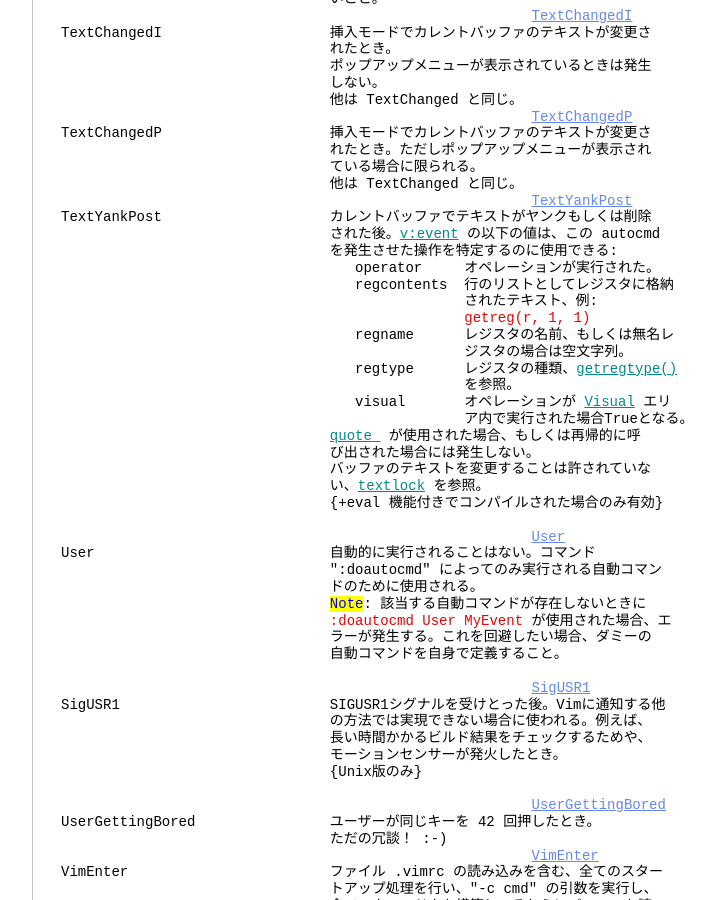
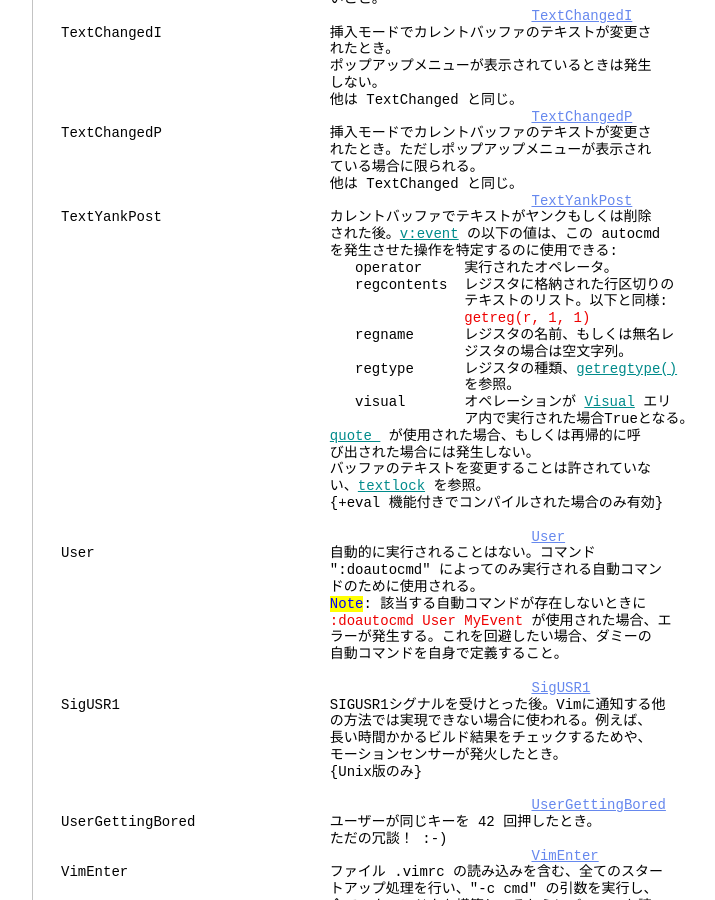
Before and after one commit to vim-jp/vimdoc-ja, a Jekyll site: the page built from autocmd.html, in a window 1280 px wide and 900 px high, scrolled down 19323 px. Shown: the whole window, without its empty margins (340-1055 px from the left). Built offline with Jekyll 4.4.1, drawn with Linux system fonts in a browser that asks for light colours; nearby versions of some CDN libraries; comment, search, counter and statistics services are not loaded.

Commit message:
Generated by GitHub workflow 1268712186
https://github.com/vim-jp/vimdoc-ja-working/actions/runs/1268712186

```diff
--- a/autocmd.html
+++ b/autocmd.html
@@ -1156,9 +1156,9 @@ TextChangedP&nbsp;&nbsp;&nbsp;&nbsp;&nbsp;&nbsp;&nbsp;&nbsp;&nbsp;&nbsp;&nbsp;&n
 TextYankPost&nbsp;&nbsp;&nbsp;&nbsp;&nbsp;&nbsp;&nbsp;&nbsp;&nbsp;&nbsp;&nbsp;&nbsp;&nbsp;&nbsp;&nbsp;&nbsp;&nbsp;&nbsp;&nbsp;&nbsp;カレントバッファでテキストがヤンクもしくは削除<br>
 &nbsp;&nbsp;&nbsp;&nbsp;&nbsp;&nbsp;&nbsp;&nbsp;&nbsp;&nbsp;&nbsp;&nbsp;&nbsp;&nbsp;&nbsp;&nbsp;&nbsp;&nbsp;&nbsp;&nbsp;&nbsp;&nbsp;&nbsp;&nbsp;&nbsp;&nbsp;&nbsp;&nbsp;&nbsp;&nbsp;&nbsp;&nbsp;された後。<a class="Identifier" href="eval.html#v:event">v:event</a>&nbsp;の以下の値は、この autocmd<br>
 &nbsp;&nbsp;&nbsp;&nbsp;&nbsp;&nbsp;&nbsp;&nbsp;&nbsp;&nbsp;&nbsp;&nbsp;&nbsp;&nbsp;&nbsp;&nbsp;&nbsp;&nbsp;&nbsp;&nbsp;&nbsp;&nbsp;&nbsp;&nbsp;&nbsp;&nbsp;&nbsp;&nbsp;&nbsp;&nbsp;&nbsp;&nbsp;を発生させた操作を特定するのに使用できる:<br>
-&nbsp;&nbsp;&nbsp;&nbsp;&nbsp;&nbsp;&nbsp;&nbsp;&nbsp;&nbsp;&nbsp;&nbsp;&nbsp;&nbsp;&nbsp;&nbsp;&nbsp;&nbsp;&nbsp;&nbsp;&nbsp;&nbsp;&nbsp;&nbsp;&nbsp;&nbsp;&nbsp;&nbsp;&nbsp;&nbsp;&nbsp;&nbsp;&nbsp;&nbsp; operator&nbsp;&nbsp;&nbsp;&nbsp; オペレーションが実行された。<br>
-&nbsp;&nbsp;&nbsp;&nbsp;&nbsp;&nbsp;&nbsp;&nbsp;&nbsp;&nbsp;&nbsp;&nbsp;&nbsp;&nbsp;&nbsp;&nbsp;&nbsp;&nbsp;&nbsp;&nbsp;&nbsp;&nbsp;&nbsp;&nbsp;&nbsp;&nbsp;&nbsp;&nbsp;&nbsp;&nbsp;&nbsp;&nbsp;&nbsp;&nbsp; regcontents&nbsp;&nbsp;行のリストとしてレジスタに格納<br>
-&nbsp;&nbsp;&nbsp;&nbsp;&nbsp;&nbsp;&nbsp;&nbsp;&nbsp;&nbsp;&nbsp;&nbsp;&nbsp;&nbsp;&nbsp;&nbsp;&nbsp;&nbsp;&nbsp;&nbsp;&nbsp;&nbsp;&nbsp;&nbsp;&nbsp;&nbsp;&nbsp;&nbsp;&nbsp;&nbsp;&nbsp;&nbsp;&nbsp;&nbsp;&nbsp;&nbsp;&nbsp;&nbsp;&nbsp;&nbsp;&nbsp;&nbsp;&nbsp;&nbsp;&nbsp;&nbsp;&nbsp;&nbsp;されたテキスト、例:<br>
+&nbsp;&nbsp;&nbsp;&nbsp;&nbsp;&nbsp;&nbsp;&nbsp;&nbsp;&nbsp;&nbsp;&nbsp;&nbsp;&nbsp;&nbsp;&nbsp;&nbsp;&nbsp;&nbsp;&nbsp;&nbsp;&nbsp;&nbsp;&nbsp;&nbsp;&nbsp;&nbsp;&nbsp;&nbsp;&nbsp;&nbsp;&nbsp;&nbsp;&nbsp; operator&nbsp;&nbsp;&nbsp;&nbsp; 実行されたオペレータ。<br>
+&nbsp;&nbsp;&nbsp;&nbsp;&nbsp;&nbsp;&nbsp;&nbsp;&nbsp;&nbsp;&nbsp;&nbsp;&nbsp;&nbsp;&nbsp;&nbsp;&nbsp;&nbsp;&nbsp;&nbsp;&nbsp;&nbsp;&nbsp;&nbsp;&nbsp;&nbsp;&nbsp;&nbsp;&nbsp;&nbsp;&nbsp;&nbsp;&nbsp;&nbsp; regcontents&nbsp;&nbsp;レジスタに格納された行区切りの<br>
+&nbsp;&nbsp;&nbsp;&nbsp;&nbsp;&nbsp;&nbsp;&nbsp;&nbsp;&nbsp;&nbsp;&nbsp;&nbsp;&nbsp;&nbsp;&nbsp;&nbsp;&nbsp;&nbsp;&nbsp;&nbsp;&nbsp;&nbsp;&nbsp;&nbsp;&nbsp;&nbsp;&nbsp;&nbsp;&nbsp;&nbsp;&nbsp;&nbsp;&nbsp;&nbsp;&nbsp;&nbsp;&nbsp;&nbsp;&nbsp;&nbsp;&nbsp;&nbsp;&nbsp;&nbsp;&nbsp;&nbsp;&nbsp;テキストのリスト。以下と同様:<br>
 <div class="helpExample">&nbsp;&nbsp;&nbsp;&nbsp;&nbsp;&nbsp;&nbsp;&nbsp;&nbsp;&nbsp;&nbsp;&nbsp;&nbsp;&nbsp;&nbsp;&nbsp;&nbsp;&nbsp;&nbsp;&nbsp;&nbsp;&nbsp;&nbsp;&nbsp;&nbsp;&nbsp;&nbsp;&nbsp;&nbsp;&nbsp;&nbsp;&nbsp;&nbsp;&nbsp;&nbsp;&nbsp;&nbsp;&nbsp;&nbsp;&nbsp;&nbsp;&nbsp;&nbsp;&nbsp;&nbsp;&nbsp;&nbsp;&nbsp;getreg(r, 1, 1)</div>
 &nbsp;&nbsp;&nbsp;&nbsp;&nbsp;&nbsp;&nbsp;&nbsp;&nbsp;&nbsp;&nbsp;&nbsp;&nbsp;&nbsp;&nbsp;&nbsp;&nbsp;&nbsp;&nbsp;&nbsp;&nbsp;&nbsp;&nbsp;&nbsp;&nbsp;&nbsp;&nbsp;&nbsp;&nbsp;&nbsp;&nbsp;&nbsp;&nbsp;&nbsp;&nbsp;regname&nbsp;&nbsp;&nbsp;&nbsp;&nbsp;&nbsp;レジスタの名前、もしくは無名レ<br>
 &nbsp;&nbsp;&nbsp;&nbsp;&nbsp;&nbsp;&nbsp;&nbsp;&nbsp;&nbsp;&nbsp;&nbsp;&nbsp;&nbsp;&nbsp;&nbsp;&nbsp;&nbsp;&nbsp;&nbsp;&nbsp;&nbsp;&nbsp;&nbsp;&nbsp;&nbsp;&nbsp;&nbsp;&nbsp;&nbsp;&nbsp;&nbsp;&nbsp;&nbsp;&nbsp;&nbsp;&nbsp;&nbsp;&nbsp;&nbsp;&nbsp;&nbsp;&nbsp;&nbsp;&nbsp;&nbsp;&nbsp;&nbsp;ジスタの場合は空文字列。<br>
```
